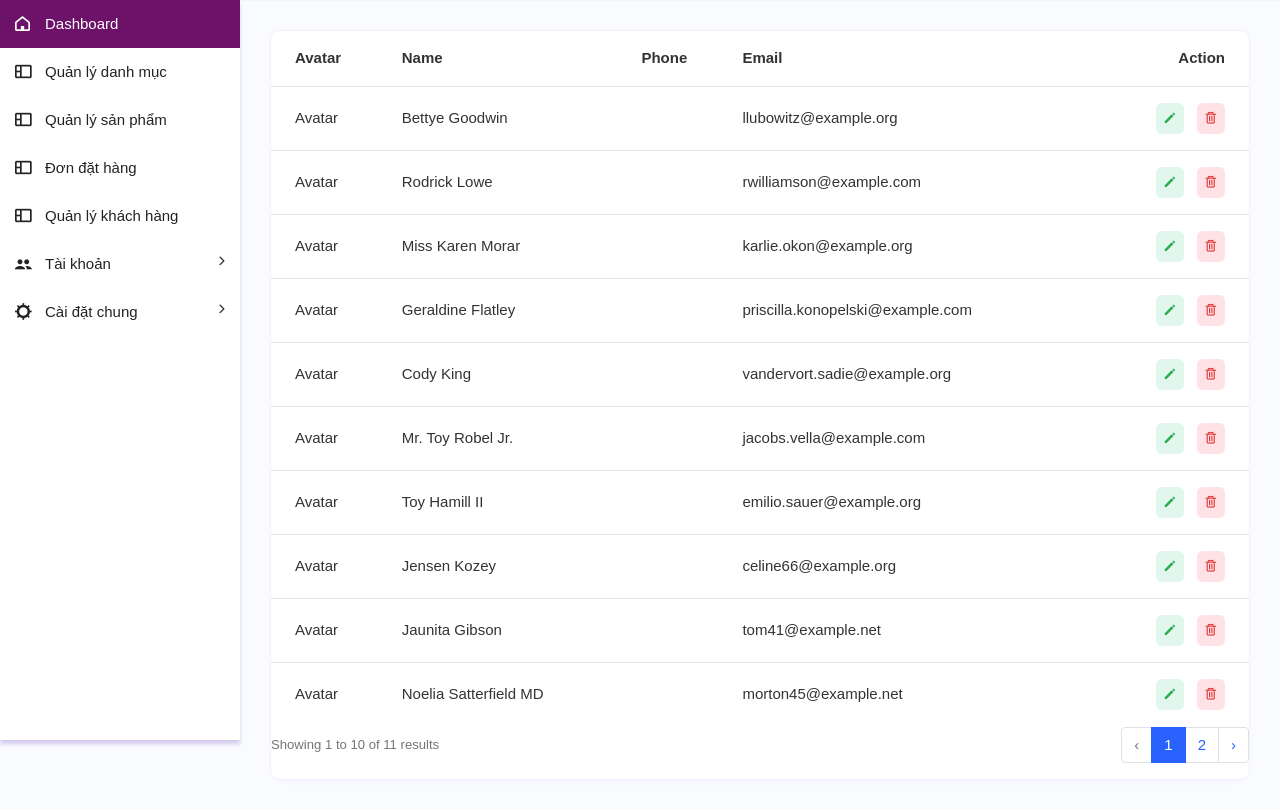
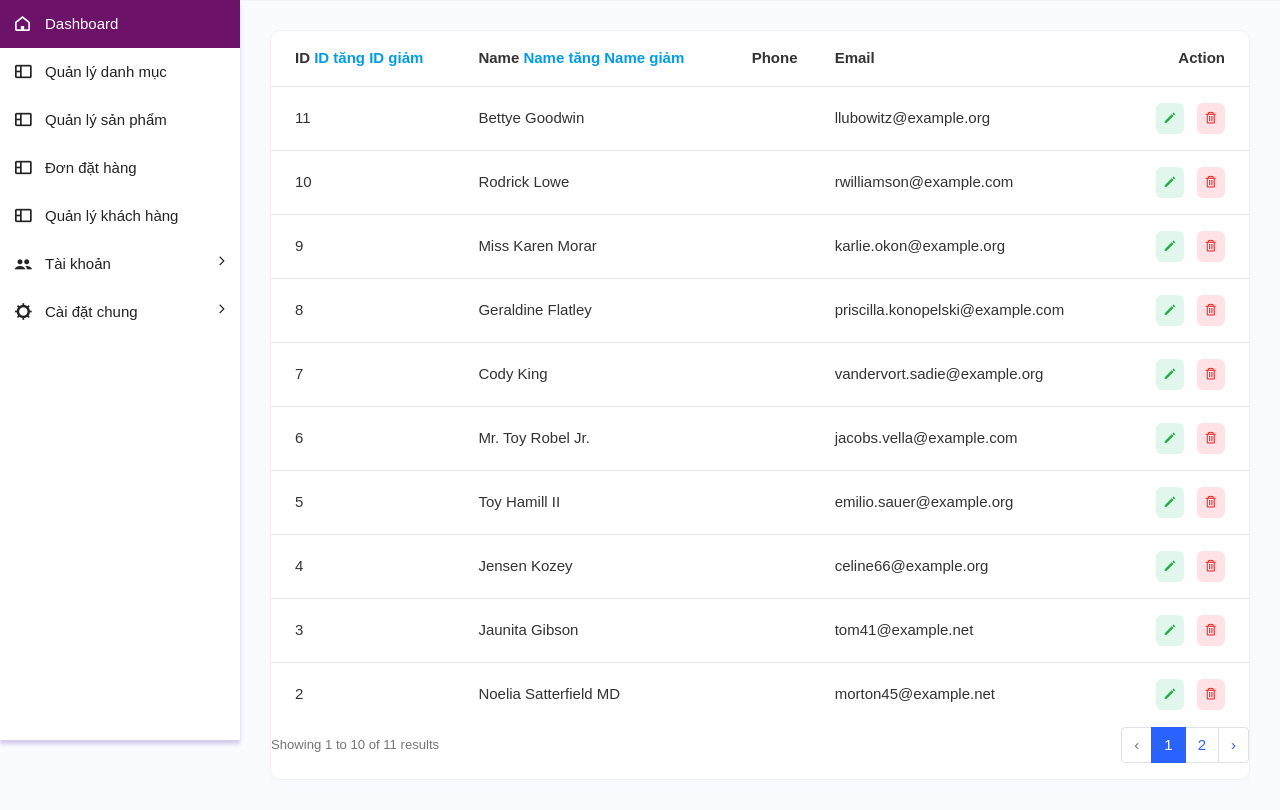
Before and after one commit to MazirGaming/project_intern, a Laravel app: page /admin/user in a window 1280 px wide. Shown: the part 60-870 px from the top of the page. Run offline with Laravel 9, Linux system fonts and the light colour scheme; data comes from the database, SQL or seed files in the repository; style sheets or scripts are compiled from the project's sources.

Commit message:
commit new

```diff
--- a/app/Http/Controllers/Admin/UserController.php
+++ b/app/Http/Controllers/Admin/UserController.php
@@ -3,7 +3,6 @@
 namespace App\Http\Controllers\Admin;
 
 use App\Http\Controllers\Controller;
-use Illuminate\Http\Request;
 use App\Repositories\UserRepository;
 
 class UserController extends Controller
@@ -15,7 +14,7 @@ class UserController extends Controller
         $this->userRepository = $userRepository;
     }
 
-    public function index(Request $request)
+    public function index()
     {
         return view('admin.user.index', [
                'users' => $this->userRepository->getAll(request()->all())
--- a/app/Repositories/UserRepository.php
+++ b/app/Repositories/UserRepository.php
@@ -23,6 +23,11 @@ class UserRepository
                            ->orWhere('email', 'like', '%' . $input['search'] . '%');
         }
 
-        return $query->orderBy('id', 'desc')->paginate(10);
+        $columnSortName = $input['column_name'] ?? 'id';
+        $columnSortType = $input['sort_type'] ?? 'DESC';
+
+        return $query->orderBy($columnSortName, $columnSortType)->paginate(10);
+
+        // return $query->orderBy('id', 'desc')->paginate(10);
     }
 }
--- a/resources/views/admin/user/index.blade.php
+++ b/resources/views/admin/user/index.blade.php
@@ -12,8 +12,15 @@
                                     <table class="table table-hover table-center mb-0">
                                         <thead>
                                             <tr>
-                                                <th>Avatar</th>
-                                                <th>Name</th>
+                                                <th>
+                                                    ID
+                                                <a href="?column_name=id&sort_type=asc">ID tăng</a>
+                                                <a href="?column_name=id&sort_type=desc">ID giảm</a>
+                                                </th>
+                                                <th>Name
+                                                <a href="?column_name=name&sort_type=asc">Name tăng</a>
+                                                <a href="?column_name=name&sort_type=desc">Name giảm</a>
+                                                </th>
                                                 <th>Phone</th>
                                                 <th>Email</th>
                                                 <th class="text-end">Action</th>
@@ -22,7 +29,7 @@
                                         <tbody>
                                             @foreach($users as $user)
                                             <tr>
-                                                <td>Avatar</td>
+                                                <td>{{$user->id}}</td>
                                                 <td>{{$user->name}}</td>
                                                 <td>{{$user->phone}}</td>
                                                 <td>{{$user->email}}</td>
--- a/resources/views/layouts/admin.blade.php
+++ b/resources/views/layouts/admin.blade.php
@@ -5,18 +5,17 @@
     <meta charset="utf-8">
     <meta name="viewport" content="width=device-width, initial-scale=1.0, user-scalable=0">
     <title>PHP Project - SUNTECH</title>
-    <base href="{{asset('')}}">
-    <link rel="shortcut icon" type="image/x-icon" href="assets/img/favicon.png">
+    <link rel="shortcut icon" type="image/x-icon" href="{{asset('assets/img/favicon.png')}} ">
 
-    <link rel="stylesheet" href="assets/css/bootstrap.min.css">
+    <link rel="stylesheet" href="{{asset('assets/css/bootstrap.min.css')}}">
 
-    <link rel="stylesheet" href="assets/css/font-awesome.min.css">
+    <link rel="stylesheet" href="{{asset('assets/css/font-awesome.min.css')}}">
 
-    <link rel="stylesheet" href="assets/css/feathericon.min.css">
+    <link rel="stylesheet" href="{{asset('assets/css/feathericon.min.css')}}">
 
-    <link rel="stylesheet" href="assets/plugins/morris/morris.css">
+    <link rel="stylesheet" href="{{asset('assets/plugins/morris/morris.css')}}">
 
-    <link rel="stylesheet" href="assets/css/style.css">
+    <link rel="stylesheet" href="{{asset('assets/css/style.css')}}">
 </head>
 
 <body>
@@ -173,13 +172,13 @@
     </div>
 
 
-    <script src="assets/js/jquery-3.6.0.min.js"></script>
+    <script src="{{asset('assets/js/jquery-3.6.0.min.js')}}"></script>
 
-    <script src="assets/js/bootstrap.bundle.min.js"></script>
+    <script src="{{asset('assets/js/bootstrap.bundle.min.js')}}"></script>
 
-    <script src="assets/plugins/slimscroll/jquery.slimscroll.min.js"></script>
+    <script src="{{asset('assets/plugins/slimscroll/jquery.slimscroll.min.js')}}"></script>
 
-    <script src="assets/js/script.js"></script>
+    <script src="{{asset('assets/js/script.js')}}"></script>
 </body>
 
 </html>
```
